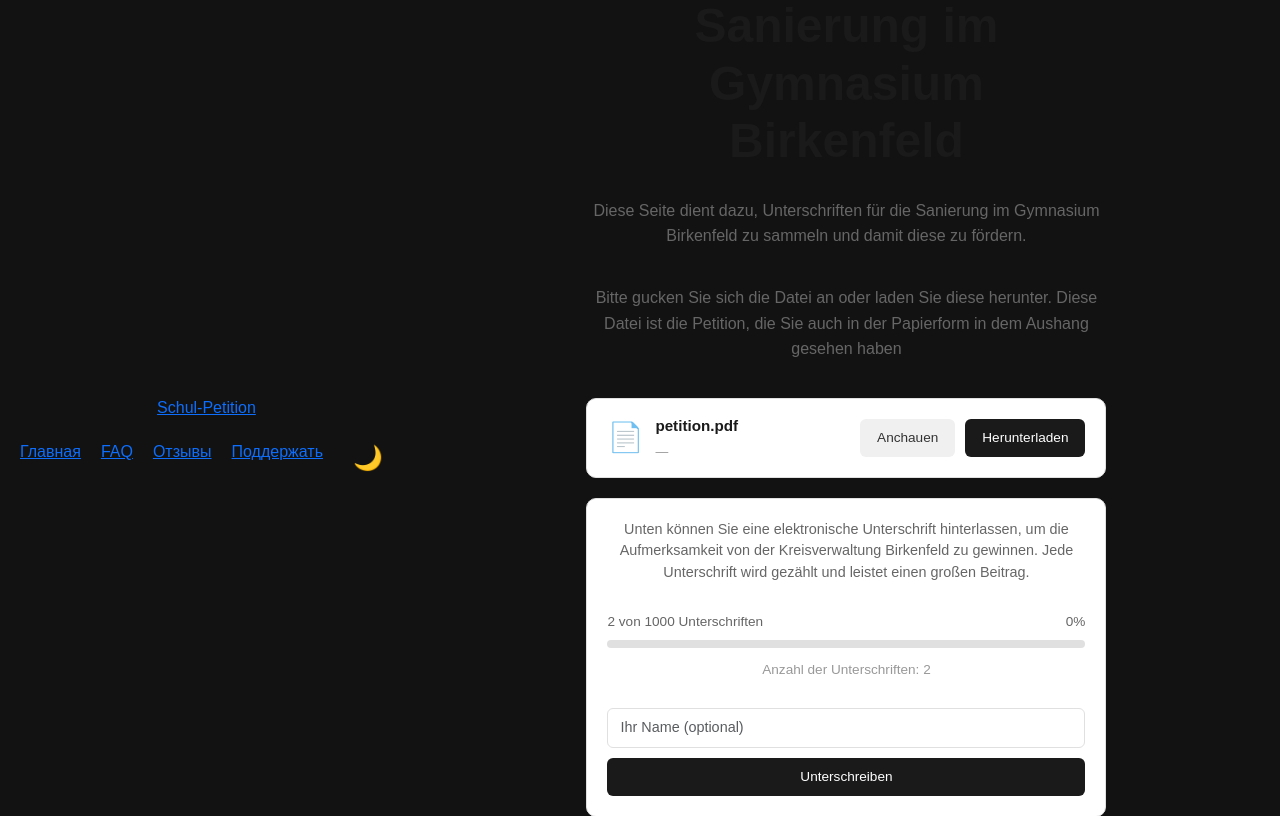
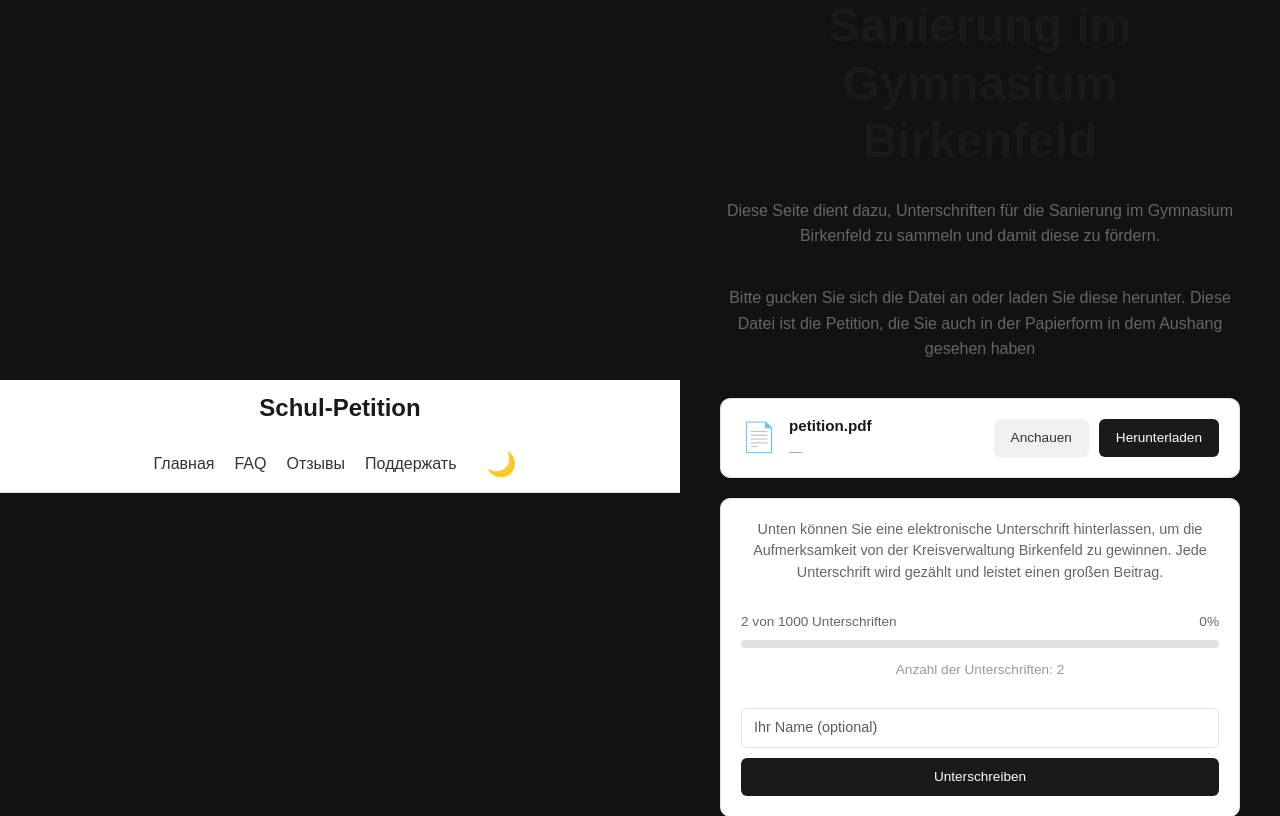
Before and after one commit to Murdddl/Site-GB-GER-Bir-N-, a Django app: page / in a window 1280 px wide. Shown: the part 143-959 px from the top of the page. Run offline with Django 5.2, Linux system fonts and the light colour scheme; data comes from the database, SQL or seed files in the repository.

Commit message:
update settings

```diff
--- a/petition/static/style.css
+++ b/petition/static/style.css
@@ -226,36 +226,63 @@ body {
     text-align: center;
 }
 
-.navbar {
-    position: fixed;
+/* Основной контейнер навигации */
+.top-nav {
+    background-color: #ffffff; /* Цвет фона (белый для светлой темы) */
+    border-bottom: 1px solid #e0e0e0;
+    width: 100%;
+    position: sticky; /* Панель будет прилипать к верху при скролле */
     top: 0;
     left: 0;
-    right: 0;
-    display: flex;
-    align-items: center;
-    justify-content: center;
-    gap: 40px;
-    padding: 12px 24px;
-    background-color: #fff;
-    border-bottom: 1px solid #e0e0e0;
     z-index: 1000;
+    padding: 10px 0;
 }
 
+/* Обертка для центрирования контента внутри навигации */
+.nav-wrapper {
+    display: flex;
+    justify-content: space-between; /* Лого слева, ссылки справа */
+    align-items: center;
+    max-width: 1200px;
+    margin: 0 auto;
+    padding: 0 20px;
+}
+
+/* Стили для логотипа */
+.logo {
+    font-size: 1.5rem;
+    font-weight: bold;
+    text-decoration: none;
+    color: #1a1a1a;
+}
+
+/* Контейнер для ссылок */
 .nav-links {
     display: flex;
-    gap: 20px;
+    gap: 20px; /* Расстояние между ссылками */
+    align-items: center;
 }
 
-.nav-link {
+.nav-links a {
     text-decoration: none;
-    color: #1a1a1a;
-    font-size: 0.9rem;
+    color: #333;
     font-weight: 500;
-    transition: opacity 0.2s;
+    transition: color 0.3s ease;
 }
 
-.nav-link:hover {
-    opacity: 0.6;
+.nav-links a:hover {
+    color: #007bff; /* Цвет при наведении */
+}
+
+/* Стили для темной темы */
+body.dark .top-nav {
+    background-color: #1a1a1a;
+    border-bottom: 1px solid #333;
+}
+
+body.dark .logo,
+body.dark .nav-links a {
+    color: #ffffff;
 }
 
 .theme-toggle {
```
